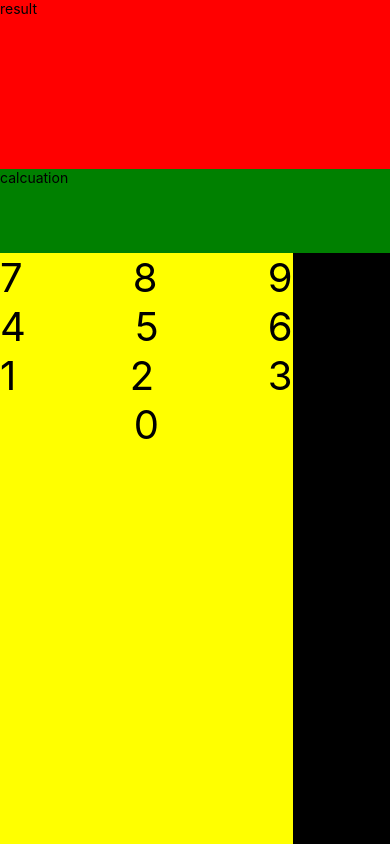
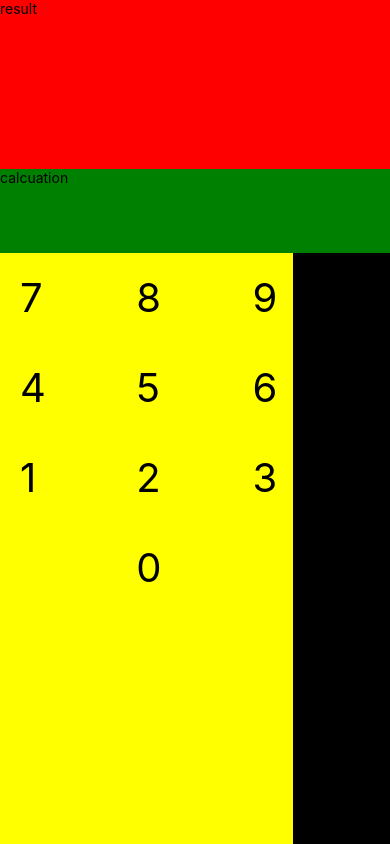
Before and after one commit to SteveJ123/react_native, a React Native app in the folder calculator/: screen / in a window 390 px wide. Built offline with nearby package versions, Linux system fonts and the light colour scheme.

Commit message:
calculator added

```diff
--- a/calculator/App.js
+++ b/calculator/App.js
@@ -14,7 +14,8 @@ import {
   View,
   Text,
   StatusBar,
-  Button
+  Button,
+  TouchableOpacity,
 } from 'react-native';
 
 import {
@@ -84,24 +85,49 @@ export default class App extends React.Component{
         <View style={styles.buttons}>
         <View style={styles.numbers}>
           <View style={styles.numberrow}>
+          <TouchableOpacity>
           <Text style={styles.btn}>7</Text>
+          </TouchableOpacity>
+          <TouchableOpacity>
           <Text style={styles.btn}>8</Text>
+          </TouchableOpacity>
+          <TouchableOpacity>
           <Text style={styles.btn}>9</Text>
+          </TouchableOpacity>
+
           </View>
           <View style={styles.numberrow}>
+          <TouchableOpacity>
           <Text style={styles.btn}>4</Text>
+          </TouchableOpacity>
+          <TouchableOpacity>
           <Text style={styles.btn}>5</Text>
+          </TouchableOpacity>
+          <TouchableOpacity>
           <Text style={styles.btn}>6</Text>
+          </TouchableOpacity>
           </View>
           <View style={styles.numberrow}>
+          <TouchableOpacity>
           <Text style={styles.btn}>1</Text>
+          </TouchableOpacity>
+          <TouchableOpacity>
           <Text style={styles.btn}>2</Text>
+          </TouchableOpacity>
+          <TouchableOpacity>
           <Text style={styles.btn}>3</Text>
+          </TouchableOpacity>
           </View>
           <View style={styles.numberrow}>
+          <TouchableOpacity>
           <Text style={styles.btn}></Text>
+          </TouchableOpacity>
+          <TouchableOpacity>
           <Text style={styles.btn}>0</Text>
+          </TouchableOpacity>
+          <TouchableOpacity>
           <Text style={styles.btn}></Text>
+          </TouchableOpacity>
 
           </View>
 
@@ -124,6 +150,9 @@ const styles = StyleSheet.create({
     justifyContent: 'space-between',
   },
   btn:{
+    width: 20,
+    height: 50,
+    margin: 20,
     fontSize: 40,
     fontWeight: '400',
     color: "#000",
```
Lines whose indentation alone changed are shown as unchanged.
